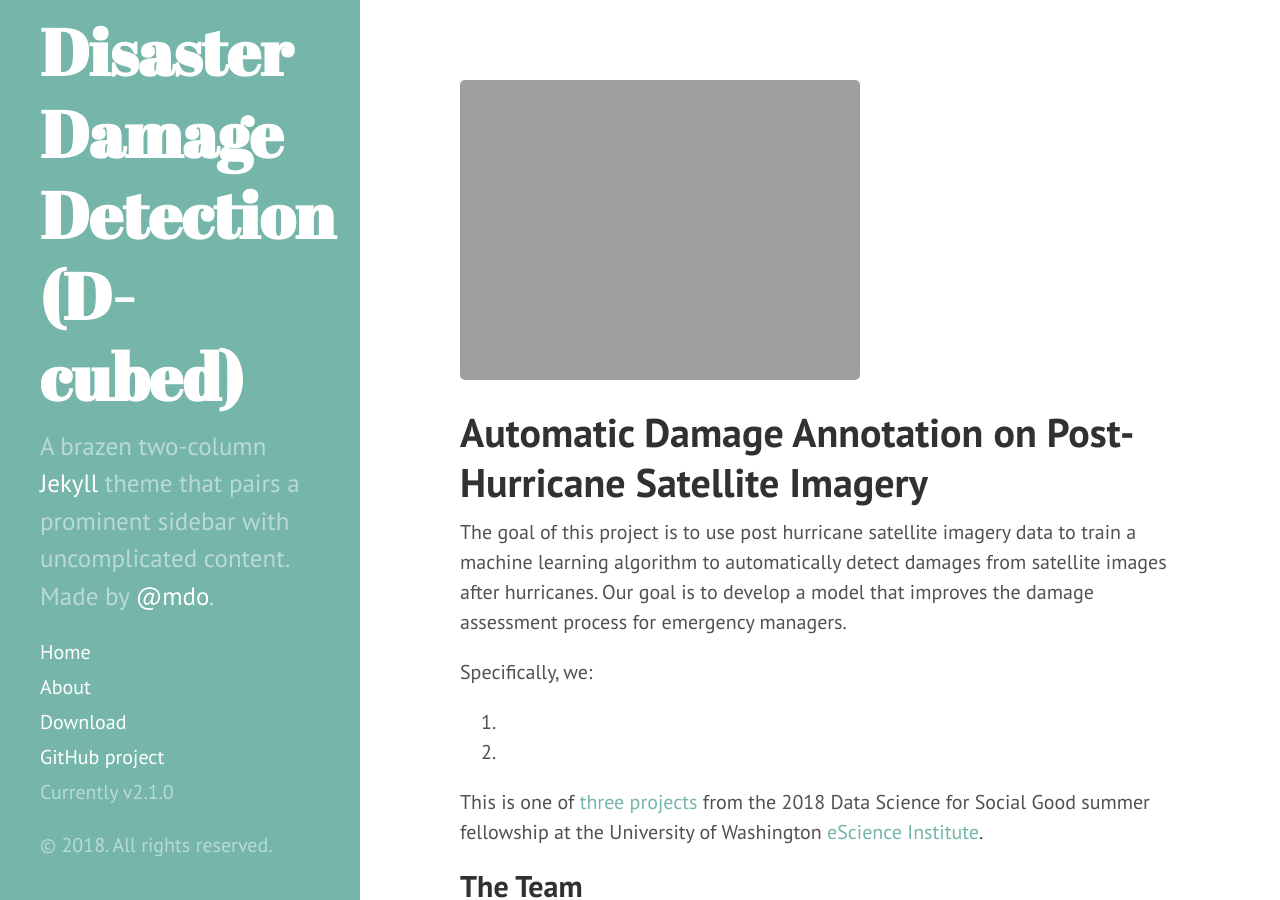
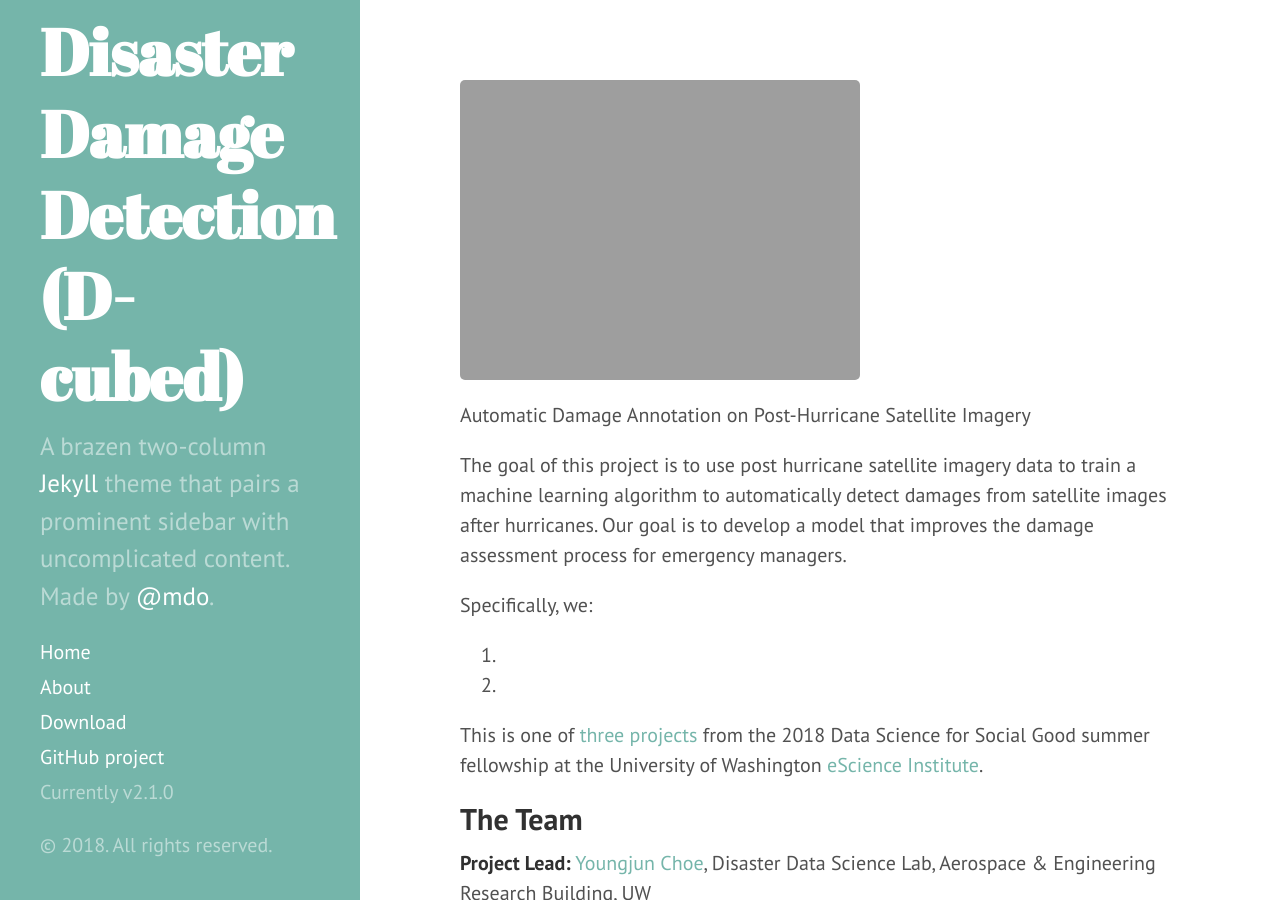
Before and after one commit to DDS-Lab/disaster-damage-detection, a Jekyll site: the page built from _posts/2013-12-28-introducing-hyde.md, in a window 1280 px wide and 900 px high. Built offline with Jekyll 4.4.1, drawn with Linux system fonts in a browser that asks for light colours; nearby versions of some CDN libraries; a script that is not in the unit is left out.

```diff
--- a/_posts/2013-12-28-introducing-hyde.md
+++ b/_posts/2013-12-28-introducing-hyde.md
@@ -6,7 +6,7 @@ layout: default
 <img src="{{ site.url }}{{ site.baseurl }}/assets/images/dssg.png">
 </a>
 
-# Automatic Damage Annotation on Post-Hurricane Satellite Imagery
+Automatic Damage Annotation on Post-Hurricane Satellite Imagery
 
 The goal of this project is to use post hurricane satellite imagery data to
 train a machine learning algorithm to automatically detect damages from
```
